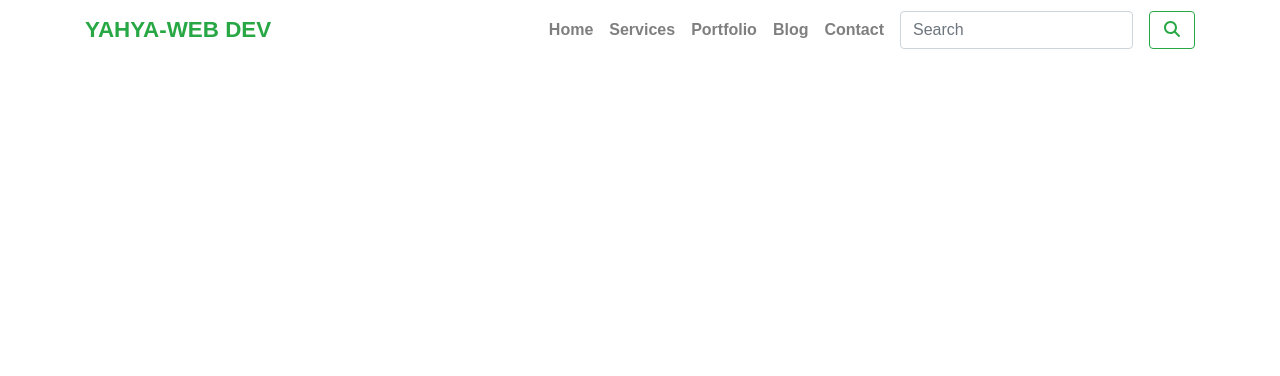
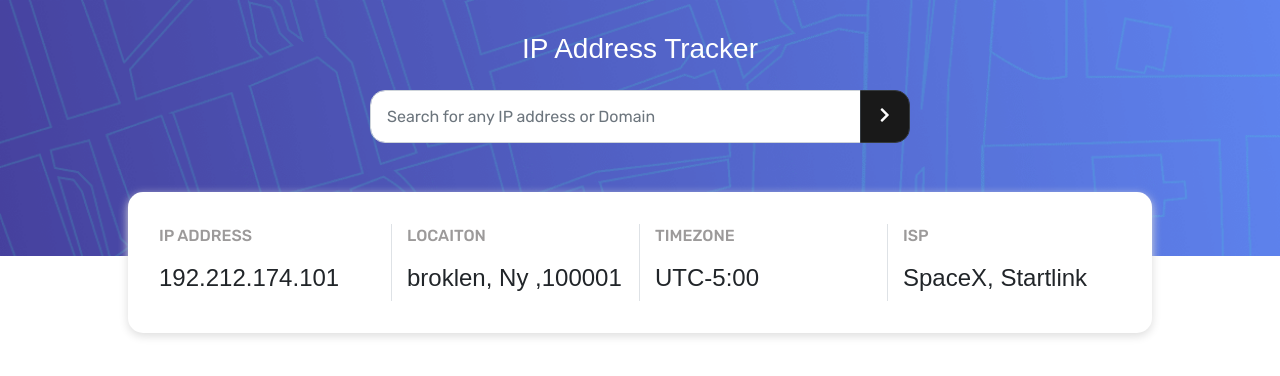
Before and after one commit to coding404life/ip-address-tracker, a website: page index.html in a window 1280 px wide. Drawn offline with nearby package versions, Linux system fonts and the light colour scheme.

Commit message:
made the markup and styleing

```diff
--- a/index.html
+++ b/index.html
@@ -11,55 +11,72 @@
     <link rel="stylesheet" href="https://stackpath.bootstrapcdn.com/bootstrap/4.5.0/css/bootstrap.min.css"
         integrity="sha384-9aIt2nRpC12Uk9gS9baDl411NQApFmC26EwAOH8WgZl5MYYxFfc+NcPb1dKGj7Sk" crossorigin="anonymous">
     <!-- google fonts -->
-
+    <link rel="preconnect" href="https://fonts.gstatic.com">
+    <link href="https://fonts.googleapis.com/css2?family=Rubik:wght@400;500;700&display=swap" rel="stylesheet">
     <!-- main stylesheet -->
-    <link rel="stylesheet" href="dist/css/styles.css?cb=1608659793089">
-    <title>Start-Project</title>
+    <link rel="stylesheet" href="dist/css/styles.css?cb=1611409187101">
+    <title>IP Address tracker</title>
 </head>
 
 <body>
 
-    <!-- start nav -->
-    <nav class="navbar navbar-expand-md navbar-light">
+    <!-- start header section -->
+    <header>
         <div class="container">
-            <a class="navbar-brand font-weight-bold text-success display-1 mr-0" href="#">
-                Yahya-web dev
-                <br>
-                <p class="mb-0 text-muted"></p>
-            </a>
-            <button class="navbar-toggler" type="button" data-toggle="collapse" data-target="#navbarNav"
-                aria-controls="navbarNav" aria-expanded="false" aria-label="Toggle navigation">
-                <span class="navbar-toggler-icon"></span>
-            </button>
-            <div class="collapse navbar-collapse" id="navbarNav">
-                <ul class="navbar-nav ml-auto ">
-                    <li class="nav-item">
-                        <a class="nav-link" href="#">Home</a>
-                    </li>
-                    <li class="nav-item">
-                        <a class="nav-link" href="#our-services">services</a>
-                    </li>
-                    <li class="nav-item">
-                        <a class="nav-link" href="#port">Portfolio</a>
-                    </li>
-                    <li class="nav-item">
-                        <a class="nav-link" href="#blog">blog</a>
-                    </li>
-                    <li class="nav-item">
-                        <a class="nav-link" href="#footer">contact</a>
-                    </li>
-                </ul>
-                <!-- search form -->
-                <form class="form-inline my-2 my-lg-0">
-                    <input class="form-control ml-md-2 mr-sm-2 d-block d-md-none d-lg-block" type="search"
-                        placeholder="Search" aria-label="Search">
-                    <button class="btn btn-outline-success my-2 ml-2 my-sm-0" type="submit">
-                        <i class="fas fa-search"></i>
-                    </button>
-                </form>
+            <div class="row align-items-center justify-content-center">
+                <div class="col-sm-12 col-md-8 col-lg-6 text-center">
+                    <!-- title -->
+                    <h3 class="title">IP address tracker</h3>
+                    <!-- start search input -->
+                    <div class="input-group mt-4">
+                        <input type="text" class="form-control search-ip"
+                            aria-label="Text input with segmented dropdown button"
+                            placeholder="Search for any IP address or Domain">
+                        <div class="input-group-append">
+                            <button type="button" class="btn btn-dark search-btn">
+                                <i class="fas fa-chevron-right"></i>
+                            </button>
+                        </div>
+                    </div>
+                    <!-- end search input -->
+                </div>
             </div>
         </div>
-    </nav>
+    </header>
+    <!-- end header section -->
+
+
+    <!-- start ip-info section -->
+    <section id="ip-info">
+        <div class="box">
+            <div class="container">
+                <div class="row">
+                    <div class="col-sm-12 col-md-6 col-lg-3 pb-md-3 pb-lg-0 border-right">
+                        <p>ip address</p>
+                        <h4>192.212.174.101</h4>
+                    </div>
+                    <div class="col-sm-12 col-md-6 col-lg-3 pb-md-3 pb-lg-0 border-right">
+                        <p>locaiton</p>
+                        <h4>broklen, Ny ,100001</h4>
+                    </div>
+                    <div class="col-sm-12 col-md-6 col-lg-3 pb-md-3 pb-lg-0 border-right">
+                        <p>timezone</p>
+                        <h4>UTC-5:00</h4>
+                    </div>
+                    <div class="col-sm-12 col-md-6 col-lg-3 pb-md-3 pb-lg-0">
+                        <p>ISP</p>
+                        <h4>SpaceX, Startlink</h4>
+                    </div>
+                </div>
+            </div>
+        </div>
+    </section>
+    <!-- end ip-info section -->
+
+
+
+
+
 
 
 
@@ -75,7 +92,7 @@
         integrity="sha384-OgVRvuATP1z7JjHLkuOU7Xw704+h835Lr+6QL9UvYjZE3Ipu6Tp75j7Bh/kR0JKI" crossorigin="anonymous">
     </script>
     <!-- main script -->
-    <script src='dist/js/all.js?cb=1608659793089'></script>
+    <script src='dist/js/all.js?cb=1611409187101'></script>
 </body>
 
 </html>
--- a/js/scripts.js
+++ b/js/scripts.js
@@ -0,0 +1,3 @@
+'use strict'
+
+const key = 'https://geo.ipify.org/api/v1?apiKey=at_Hlx4pvDR7vRvSvhFkyiW25Hi7aTqp&ipAddress=8.8.8.8'
--- a/scss/abstracts/_variables.scss
+++ b/scss/abstracts/_variables.scss
@@ -1,10 +1,9 @@
 //colors
 $whiteColor:#fff;
-$transWhiteColor:rgba(250, 250, 250, .4);
 $blackColor:#191919;
 $grayColor:#666;
-$greenColor:green;
-
+$VeryDarkGray: hsl(0, 0%, 17%);
+$DarkGray: hsl(0, 0%, 59%);
 
 //Fonts
 $sans:sans-serif;
@@ -12,6 +11,8 @@ $gentiumFont: 'Gentium Book Basic',
 serif;
 $openSansFont:'Open Sans',
 sans-serif;
+$rubikFont:'Rubik',
+sans-serif;
 
 //weight
 $light:300;
--- a/scss/base/_global.scss
+++ b/scss/base/_global.scss
@@ -4,7 +4,7 @@ html {
 }
 
 body {
-    font-family: $sans;
+    font-family: $rubikFont;
     font-weight: $light;
     transition: all ease-in-out 250ms;
 }
@@ -19,15 +19,9 @@ body {
     }
 }
 
-.bg {
-    background-image: -moz-linear-gradient(0deg, rgb(45, 3, 151) 0%, rgb(249, 98, 169) 100%);
-    background-image: -webkit-linear-gradient(0deg, rgb(45, 3, 151) 0%, rgb(249, 98, 169) 100%);
-    background-image: -ms-linear-gradient(0deg, rgb(45, 3, 151) 0%, rgb(249, 98, 169) 100%);
-    box-shadow: 0px 8px 16px 0px rgba(55, 8, 152, 0.06);
-    position: absolute;
-    left: 520px;
-    top: 1204px;
-    width: 350px;
-    height: 432px;
-    z-index: 153;
+.border-right {
+
+    @include mediaMax(992px) {
+        border-right: none !important;
+    }
 }
--- a/scss/components/_navigation.scss
+++ /dev/null
@@ -1,42 +0,0 @@
-nav {
-    .navbar-brand {
-        font-size: 1.4em;
-        text-transform: uppercase;
-    }
-
-    .active {
-        color: $greenColor !important;
-        // border: 1px solid $greenColor;
-        border-radius: 7px;
-    }
-
-    .nav-link {
-        font-weight: bold;
-        text-transform: capitalize;
-
-        &:hover {
-            color: $greenColor !important;
-        }
-    }
-
-    .form-control {
-        width: 82%;
-
-        &:focus {
-            border-color: $greenColor;
-            box-shadow: 0 0 0 0.2rem rgba(40, 167, 69, .5);
-        }
-    }
-
-
-    @include mediaMax(769px) {
-        #navbarNav {
-            margin-top: 10px;
-            text-align: center;
-        }
-
-        .navbar-brand {
-            font-size: 1.2em;
-        }
-    }
-}
--- a/scss/pages/_home.scss
+++ b/scss/pages/_home.scss
@@ -0,0 +1,57 @@
+header {
+    background-image: url('../images/pattern-bg.png');
+    background-position: center;
+    background-size: cover;
+    background-repeat: no-repeat;
+    padding: 2rem 0 3rem;
+    min-height: 16rem;
+
+    .title {
+        color: $whiteColor;
+        text-transform: capitalize;
+    }
+
+    .search-ip {
+        padding: 1.6rem 1rem;
+        border-radius: 15px 0 0 15px;
+    }
+
+    .search-btn {
+        border-radius: 0 15px 15px 0;
+        padding: 0 1.2rem;
+        background-color: $blackColor;
+    }
+}
+
+//end header styles
+
+// start ip-info section
+#ip-info {
+    z-index: 100;
+    padding: 2rem 10%;
+    position: absolute;
+    top: 10rem;
+    left: 0;
+    right: 0;
+
+    .box {
+        background-color: $whiteColor;
+        border-radius: 15px;
+        display: flex;
+        justify-content: center;
+        align-items: center;
+        padding: 2rem 1rem;
+        box-shadow: 0 3px 10px 0px #ddd;
+    }
+
+    p {
+        text-transform: uppercase;
+        color: #9c9a9a;
+        font-family: $rubikFont;
+        font-weight: 500;
+    }
+
+    h4 {
+        @include font-size(1.5rem);
+    }
+}
```
Also changed, not shown: dist/css/styles.css, dist/images/pattern-bg.png (added), dist/js/all.js, images/pattern-bg.png (added), 3 other files.
